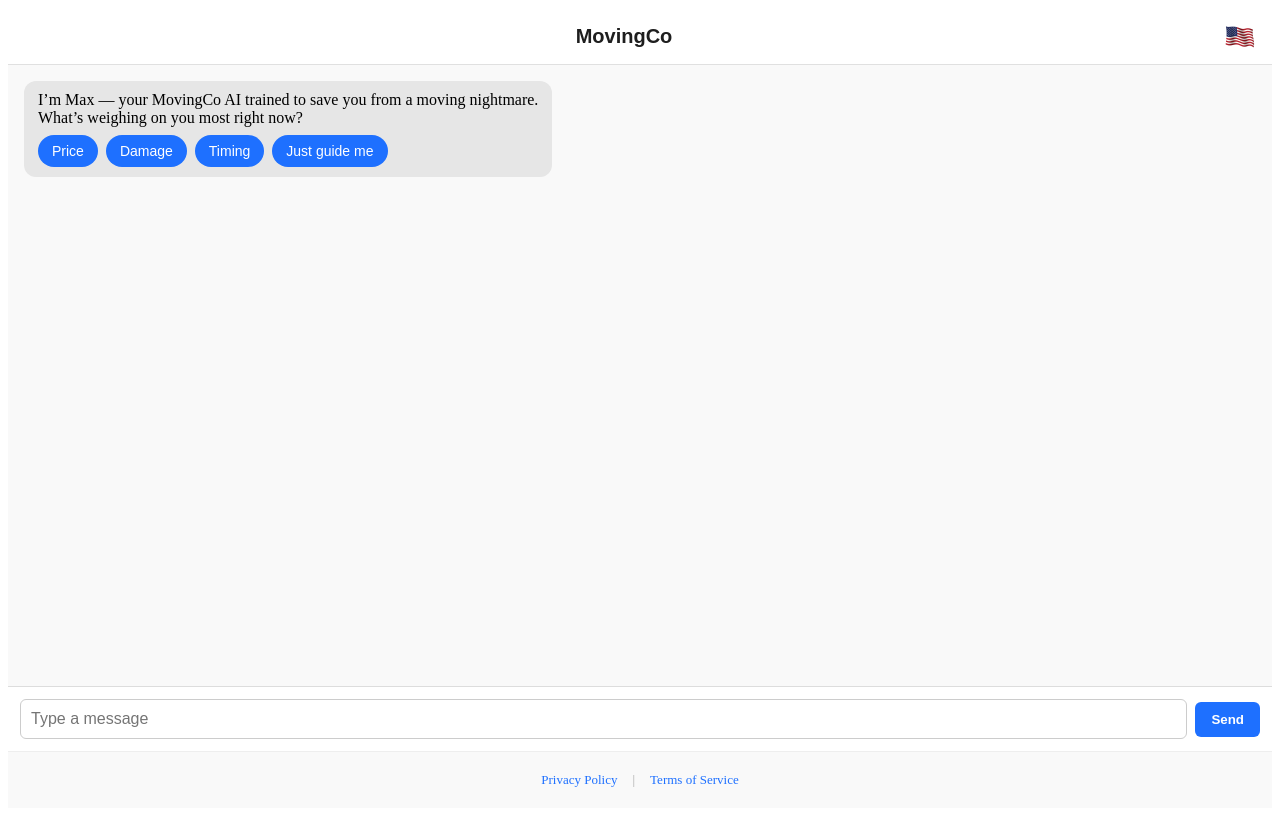
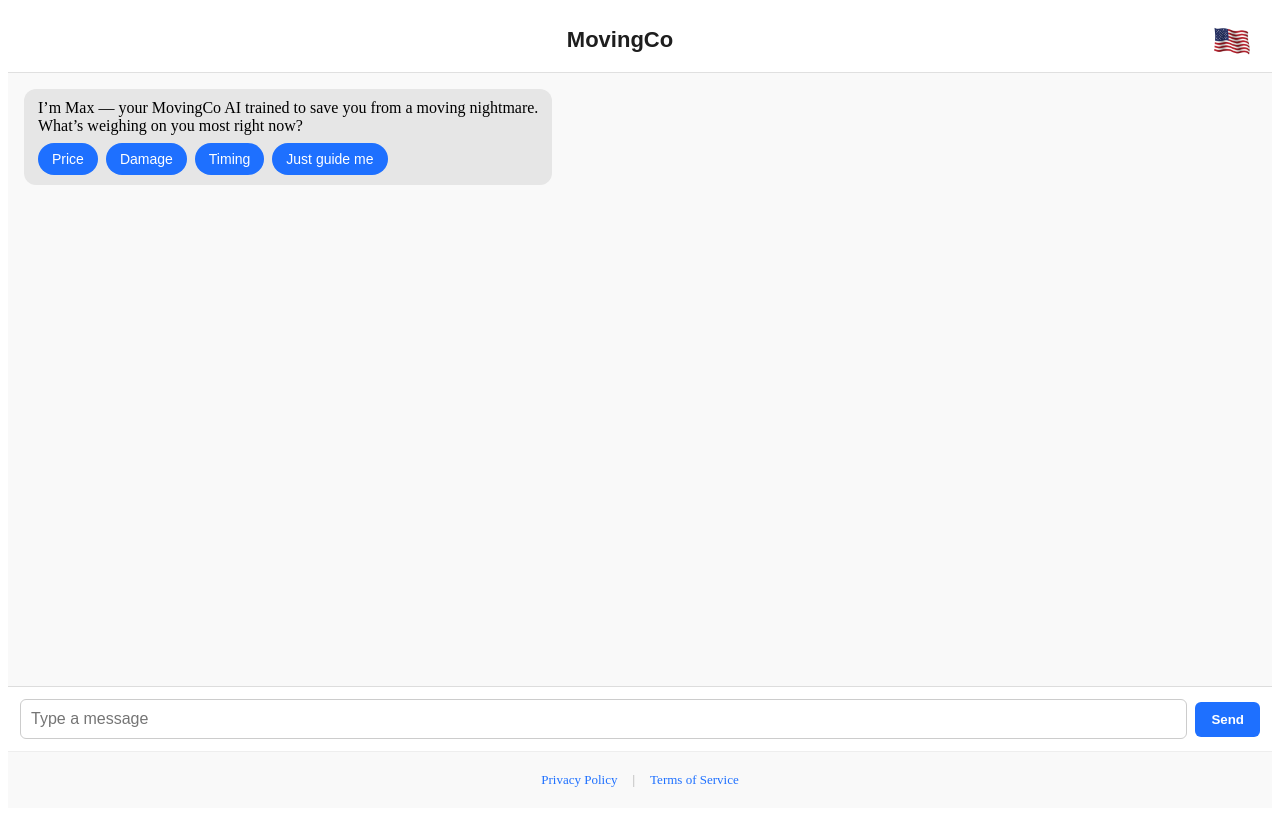
Before and after one commit to Trent2000Steel/V2, a Next.js app: page / in a window 1280 px wide. Built offline with nearby package versions, Linux system fonts and the light colour scheme.

Commit message:
Update Header.js

```diff
--- a/components/Header.js
+++ b/components/Header.js
@@ -4,24 +4,29 @@ export default function Header() {
       <div style={styles.centerWrap}>
         <h1 style={styles.logo}>MovingCo</h1>
       </div>
-      <img src="/USA.png" alt="USA flag" style={styles.flag} />
+      <img
+        src="/USA.png"
+        alt="USA flag"
+        style={styles.flag}
+        width={48}
+        height={48}
+      />
     </header>
   );
 }
 
 const styles = {
   header: {
-    height: '56px',
+    height: '64px',
     backgroundColor: '#ffffff',
     borderBottom: '1px solid #e0e0e0',
     display: 'flex',
     alignItems: 'center',
-    justifyContent: 'center', // center the content wrapper
+    justifyContent: 'center',
     position: 'sticky',
     top: 0,
     zIndex: 1000,
-    flexShrink: 0,
-    padding: '0 16px', // space for flag on the right
+    padding: '0 20px',
   },
   centerWrap: {
     flex: 1,
@@ -29,7 +34,7 @@ const styles = {
     justifyContent: 'center',
   },
   logo: {
-    fontSize: '20px',
+    fontSize: '22px',
     fontWeight: '600',
     color: '#1e1e1e',
     margin: 0,
@@ -37,8 +42,8 @@ const styles = {
     userSelect: 'none',
   },
   flag: {
-    height: '32px',
-    width: '32px',
+    height: '40px',
+    width: '40px',
     objectFit: 'contain',
   },
 };
```
